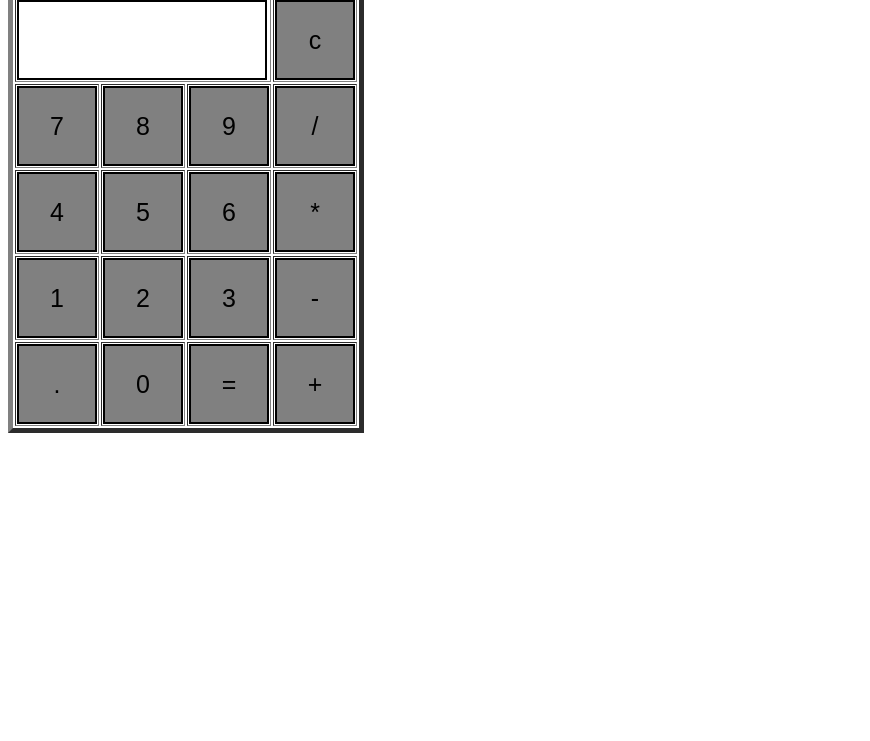
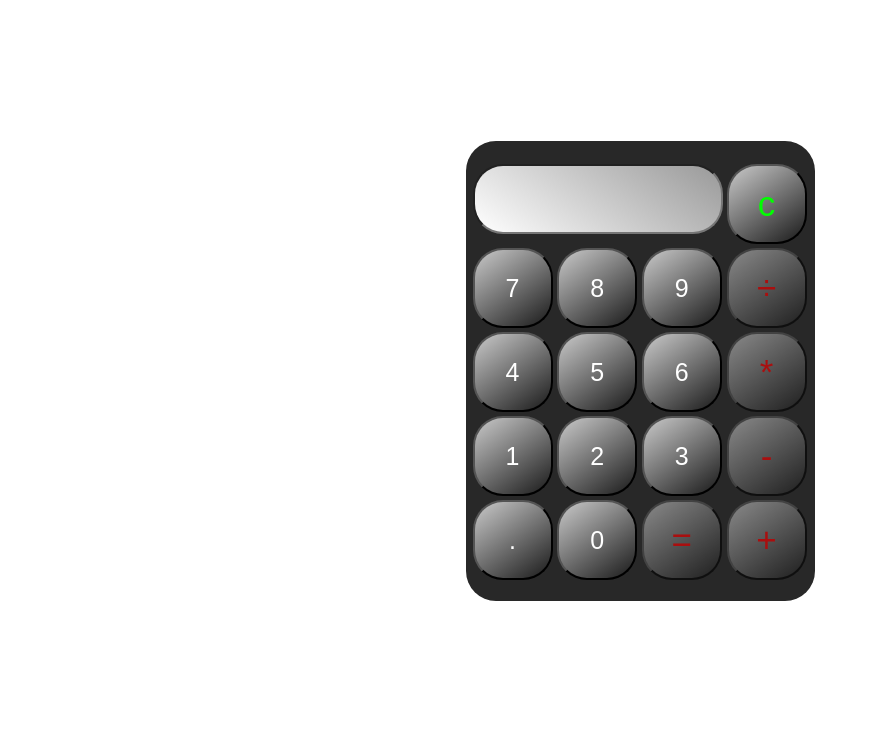
Before and after one commit to rhuancf/calculadora, a plain HTML site: page index.html in a window 1280 px wide. Shown: the part 59-800 px from the top of the page, without its empty margins (0-870 px from the left). Drawn offline with Linux system fonts and the light colour scheme; some packages are replaced by stand-ins of ours; a script that the page names is missing.

Commit message:
Melhoria no código e estética

```diff
--- a/function.js
+++ b/function.js
@@ -5,10 +5,25 @@ function dis(val)
 
 function solve()
 {
+    //Pegar string no display
     let x = document.getElementById("result").value
-
+    //Checar se string contém letras ou caracteres inválidos
+    if(/[a-zA-Z!?@#$%¨&]/.test(x)){
+        //Limpar display
+        document.getElementById("result").value = ""
+        Swal.fire({
+            position: 'center',
+            toast: false,
+            icon: 'error',
+            title: 'Caractere inválido!',
+            showConfirmButton: false,
+            timer: 1500
+          })
+        return false
+    }
+    //Checar se a string contém operadores
     if (x.includes('*') | x.includes('+') | x.includes('-') | x.includes('/')) {
-
+        //Tratar cada operador e salvar a ultima operação em uma variável
         if (x.includes('-')) {
             o = '-'
         } else {o = x.match(/[*-+'/']/)[0]}
@@ -27,12 +42,15 @@ function solve()
              z ='/' + x.match(/[^*-+'/']*$/)[0]
              break
         }
-
+        //Salvar a ultima operação em "ultimaOP"
         document.getElementById("ultimaOP").value = z
+        //Exibir no display o resultado
         document.getElementById("result").value = eval(x)
 
     } else {
+        //Pegar última operação salva e concatenar com string do display
         x += document.getElementById("ultimaOP").value
+        //Exibir no display o resultado
         document.getElementById("result").value = eval(x)
     }
 
--- a/index.html
+++ b/index.html
@@ -2,44 +2,45 @@
    <head>
       <script type="text/javascript" src="function.js"></script>
       <link rel="stylesheet" href="style.css"/>
+      <script src="//cdn.jsdelivr.net/npm/sweetalert2@11"></script>
    </head>
-   <!-- create table -->
+
    <body>
-      <div class = title >Calculadora</div>
-      <table border="5" class="tabela">
+      <div class = calculadora>
+      <table  class="tabela">
          <tr>
             <td colspan="3"><input type="text" id="result"/></td>
-            <!-- clr() function will call clr to clear all value -->
-            <td><input type="button" value="c" onclick="clr()"/> </td>
+            <!-- clr() função para limpar a tela -->
+            <td><input type="button" class="clear" value="c"  onclick="clr()"/> </td>
             <input type="hidden" id="ultimaOP" name="ultimaOP">
          </tr>
          <tr>
-            <!-- create button and assign value to each button -->
-            <!-- dis("1") will call function dis to display value -->
+           <!-- dis() função para adicionar os inputs no display -->
             <td><input type="button" value="7" onclick="dis('7')"/> </td>
             <td><input type="button" value="8" onclick="dis('8')"/> </td>
             <td><input type="button" value="9" onclick="dis('9')"/> </td>
-            <td><input type="button" value="/" onclick="dis('/')"/> </td>
+            <td><input type="button" class="op" value="÷" onclick="dis('/')"/> </td>
          </tr>
          <tr>
             <td><input type="button" value="4" onclick="dis('4')"/> </td>
             <td><input type="button" value="5" onclick="dis('5')"/> </td>
             <td><input type="button" value="6" onclick="dis('6')"/> </td>
-            <td><input type="button" value="*" onclick="dis('*')"/> </td>
+            <td><input type="button" class="op" value="*" onclick="dis('*')"/> </td>
         </tr>
         <tr>
             <td><input type="button" value="1" onclick="dis('1')"/> </td>
             <td><input type="button" value="2" onclick="dis('2')"/> </td>
             <td><input type="button" value="3" onclick="dis('3')"/> </td>
-            <td><input type="button" value="-" onclick="dis('-')"/> </td>
+            <td><input type="button" class="op" value="-" onclick="dis('-')"/> </td>
         </tr>
         <tr>
             <td><input type="button" value="." onclick="dis('.')"/> </td>
             <td><input type="button" value="0" onclick="dis('0')"/> </td>
-            <!-- solve function call function solve to evaluate value -->
-            <td><input type="button" value="=" onclick="solve()"/> </td>
-            <td><input type="button" value="+" onclick="dis('+')"/> </td>
+            <!-- solve() função para resolver a string contida no display -->
+            <td><input type="button" class="op" value="=" onclick="solve()"/> </td>
+            <td><input type="button" class="op" value="+" onclick="dis('+')"/> </td>
          </tr>
       </table>
+   </div>
    </body>
 </html>
--- a/style.css
+++ b/style.css
@@ -1,29 +1,69 @@
-.title{
-    margin-bottom: 3px;
-    text-align:center;
-    width: 352px;
-    height: 30px;
-    color:black;
-    border: solid black 2px;
-    border-radius:20px 20px 1px 1px;
-    padding-bottom:5px;
-    font-size:30px;
-    background-color:grey;
- }
 
  input[type="button"]{
-    background-color:grey;
-    color: black;
-    border: solid black 2px;
+    background-color:rgb(114, 114, 114);
+    color: white;
     width:80px;
     height:80px;
     font-size:25px;
+    border-radius: 30px;
+    background: linear-gradient(0.4turn, #cacaca, #1a1a1a);
+
+
  }
 
  input[type="text"]{
-    background-color:white;
-    border: solid black 2px;
+    background-color:rgb(192, 192, 192);
     width:250px;
-    height:80px;
+    height:70px;
+    margin-bottom:10px;
     font-size:35px;
+    border-radius: 30px;
+    background: linear-gradient(0.1turn, #ffffff, #999999)
+
+
  }
+
+
+ input:hover {
+      background: rgb(197, 197, 197);
+
+
+ }
+ div.calculadora {
+  margin: auto;
+  margin-top: 200px;
+  /* border: 3px solid green; */
+  width: 40%;
+  width: 345px;
+  height: 440px;
+  padding-left: 4px;
+  padding-top: 20px;
+  border-radius: 30px;
+  background: rgb(40, 40, 40);
+  /* background-color: linear-gradient(#cacaca, #000000); */
+
+ }
+
+ .op {
+    color:rgb(255, 0, 0) !important;
+    opacity: 0.6;
+    font-size: 35px !important;
+    text-align: center;
+
+
+ }
+
+ .clear {
+   color:rgb(0, 255, 0) !important;
+   font-size: 35px !important;
+   font-style: bold;
+ }
+
+ input[type="button"]:active {
+   width: 70px;
+   height: 70px;
+   margin-left: 5px;
+   border-color:green;
+   color:green;
+
+}
```
